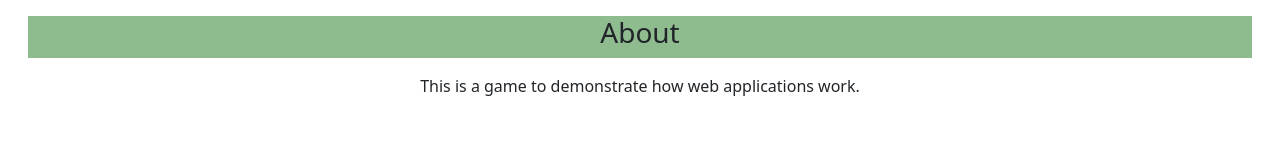
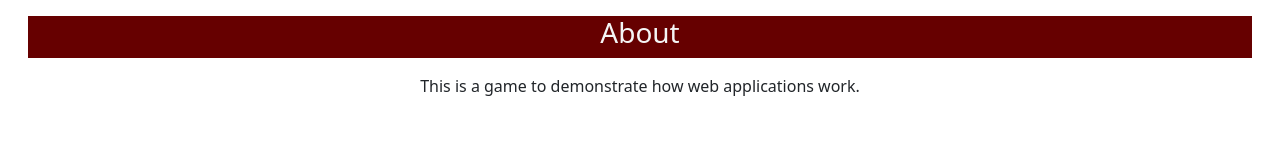
Before and after one commit to kyfo-uci/kyfo-othello-reversi, a website: page public/about.html in a window 1280 px wide. Drawn offline with nearby package versions, Linux system fonts and the light colour scheme.

Commit message:
recolored other pages

```diff
--- a/public/about.html
+++ b/public/about.html
@@ -10,7 +10,8 @@
     <link href="https://cdn.jsdelivr.net/npm/bootstrap@5.0.0/dist/css/bootstrap.min.css" rel="stylesheet" integrity="sha384-wEmeIV1mKuiNpC+IOBjI7aAzPcEZeedi5yW5f2yOq55WWLwNGmvvx4Um1vskeMj0" crossorigin="anonymous">
     <style>
       .headerrow {
-        background-color: darkseagreen;
+        background-color: #660000;
+        color: whitesmoke;
       }
     </style>
     <title>KyFo's Reversi: About</title>
```
Also changed, not shown: public/lobby.html (+2 -1 lines), public/assets/images/Othello-final-hero-image.jpg (added).
